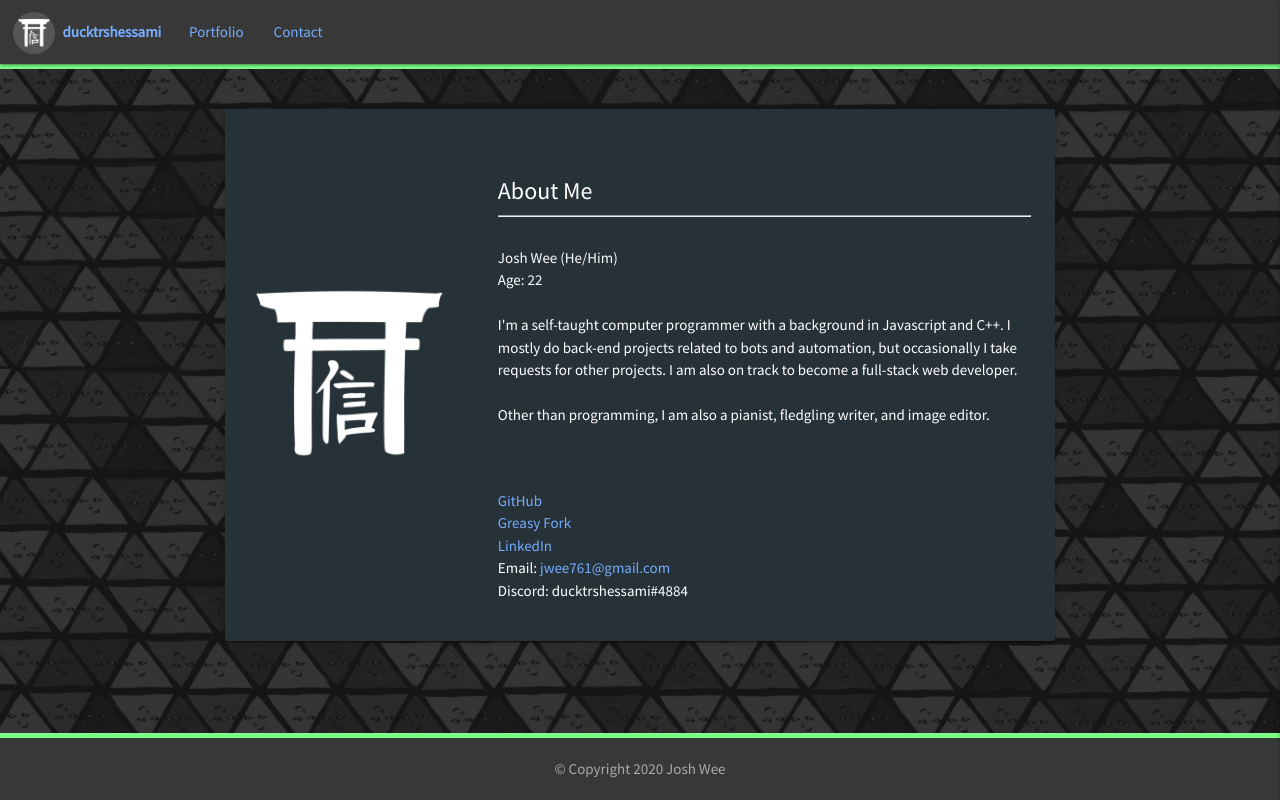
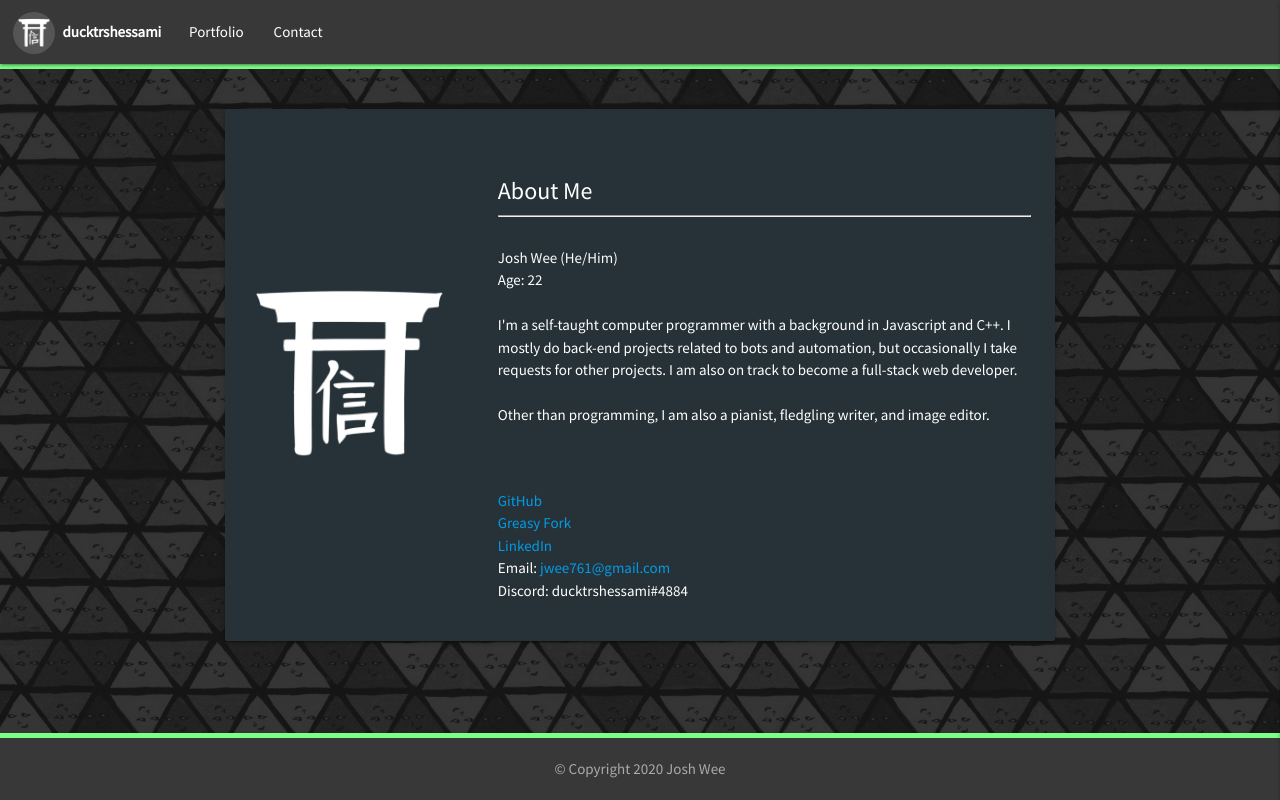
Before and after one commit to ducktrshessami/ducktrshessami.github.io, a React (Create React App) app: page /#/ in a window 1280 px wide. Built offline with nearby package versions, Linux system fonts and the light colour scheme.

Commit message:
revert important link color

```diff
--- a/src/App.css
+++ b/src/App.css
@@ -24,7 +24,7 @@
 }
 
 a {
-    color: #76adff!important;
+    color: #76adff;
 }
 
 main {
```
